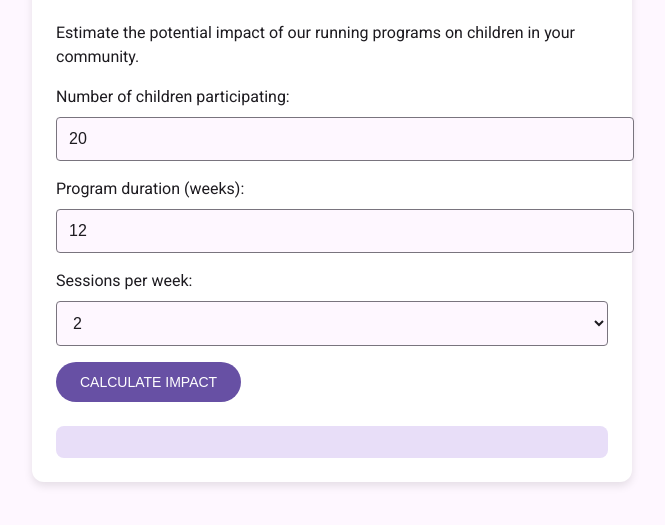
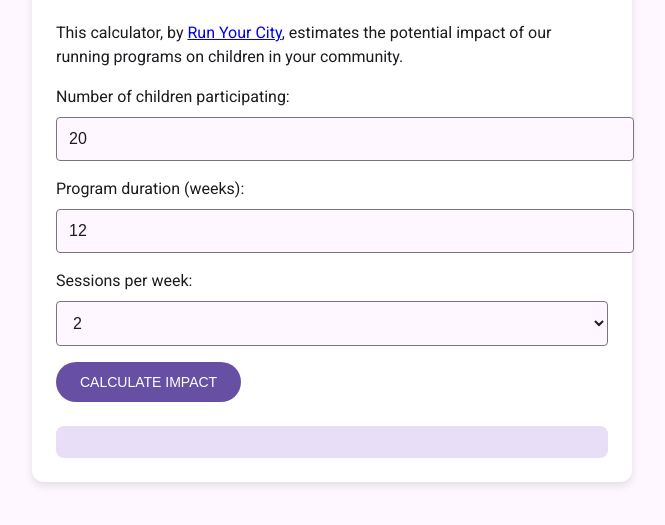
Before and after one commit to MangoScott/runyourcity, a plain HTML site: page index.html in a window 1280 px wide. Shown: the part 149-674 px from the top of the page, without its empty margins (308-973 px from the left). Drawn offline with Linux system fonts and the light colour scheme.

Commit message:
Update index.html

```diff
--- a/index.html
+++ b/index.html
@@ -102,7 +102,7 @@
             <h1>Run Your City</h1>
             <div class="subtitle">Impact Calculator</div>
         </div>
-        <p>Estimate the potential impact of our running programs on children in your community.</p>
+        <p>This calculator, by <a href="https://www.runyourcity.org/" target="_blank">Run Your City</a>, estimates the potential impact of our running programs on children in your community.</p>
 
         <div class="input-field">
             <label for="numChildren">Number of children participating:</label>
```
